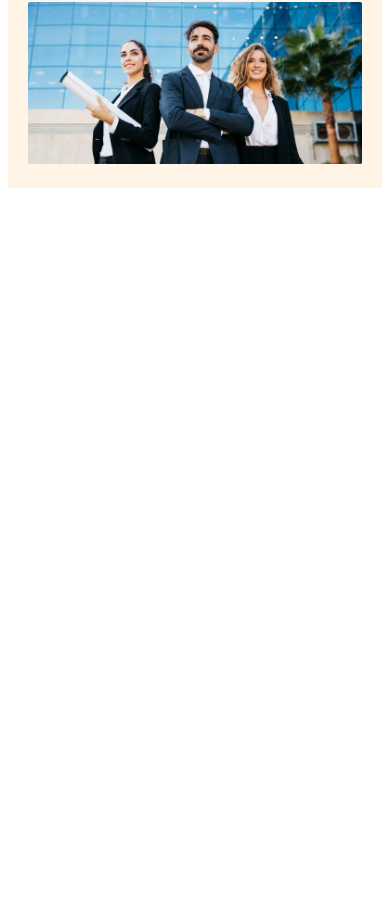
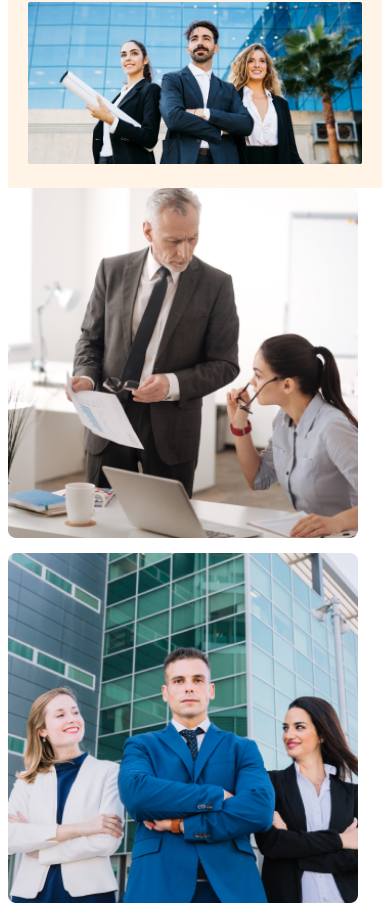
Before and after one commit to Shanto93/g3-architects-website, a plain HTML site: page index.html in a window 390 px wide. Shown: the part 423-1330 px from the top of the page. Before the commit the page ends 844 px from the top, so only its background shows below. Drawn offline with nearby package versions, Linux system fonts and the light colour scheme.

Commit message:
Feature Section Done

```diff
--- a/index.html
+++ b/index.html
@@ -39,7 +39,22 @@
         </div>
 
     </header>
+    <!-- Header End -->
+    <!-- Feature Section -->
     <main>
+        <div class="team-container">
+              <div class="team-images">
+                <img src="images/team1.png" alt="" class="t-image">
+                <img src="images/team2.png" alt="" class="t-image">
+                <img src="images/team3.png" alt="" class="t-image">
+                <img src="images/team4.png" alt="" class="t-image">
+              </div>
+              <div class="team-right">
+                <h2 class="team-title nav-title"><span class="span-color">Quick list</span> of Our <br><span class="span-color2">Features</span></h2>
+                <p class="team-description banner-description">There are many variations of passages of Lorem Ipsum available, but the majority have suffered alteration in some form, by injected humour, or randomised words which don't look even</p>
+                <button class="btn-primary">Explore More</button>
+              </div>
+        </div>
 
     </main>
     <footer>
--- a/style.css
+++ b/style.css
@@ -5,7 +5,7 @@
 }
 
 /* This is shared part */
-.btn-primary{
+.btn-primary {
     padding: 10px 15px;
     border-radius: 8px;
     background: #FF900E;
@@ -15,6 +15,7 @@
     font-weight: 600px;
     cursor: pointer;
 }
+
 
 
 /* This is Navigation Part */
@@ -70,9 +71,41 @@ nav li>a {
     font-size: .8rem;
     font-weight: 400;
 }
-.banner img{
+
+.banner img {
     margin-top: 20px;
     width: 100%;
+}
+
+/* This is Feature Section */
+.team-container {
+    margin: 85px 240px;
+    background: #FFF;
+    display: flex;
+    justify-content: space-between;
+    align-items: center;
+}
+
+.team-images {
+    display: grid;
+    grid-template-columns: repeat(2, 1fr);
+    gap: 15px;
+    width: 50%;
+    margin-right: 75px;
+}
+
+.t-image {
+    width: 200px;
+}
+
+.span-color {
+    color: var(--dark-03, #727272);
+    font-weight: 700;
+}
+
+.span-color2 {
+    color: #FF900E;
+    font-weight: 700;
 }
 
 
@@ -84,29 +117,54 @@ nav li>a {
         flex-direction: column;
 
     }
+
     nav>ul {
         display: flex;
         flex-direction: row;
         flex-wrap: nowrap;
     }
+
     .banner-content {
         width: 350px;
     }
+
     header {
         background: rgba(255, 144, 14, 0.10);
         padding: 20px;
     }
+    .team-images {
+        display: grid;
+        grid-template-columns: 1fr;
+        gap: 15px;
+        width: 100%;
+    }
+    .t-image {
+        width: 350px;
+    }
+    .team-container {
+        margin: 0px;
+        background: #FFF;
+        display: block;
+        justify-content: space-between;
+        align-items: center;
+    }
 }
+
 /* For medium size device */
 @media screen and (min-width: 576px) and (max-width: 999px) {
-    .banner-content{
+    .banner-content {
         width: 400px;
     }
+
     .banner img {
         margin-top: 20px;
         width: 150%;
     }
+
     header {
         background: rgba(255, 144, 14, 0.10);
         padding: 20px;
+    }
+
+
 }
```
